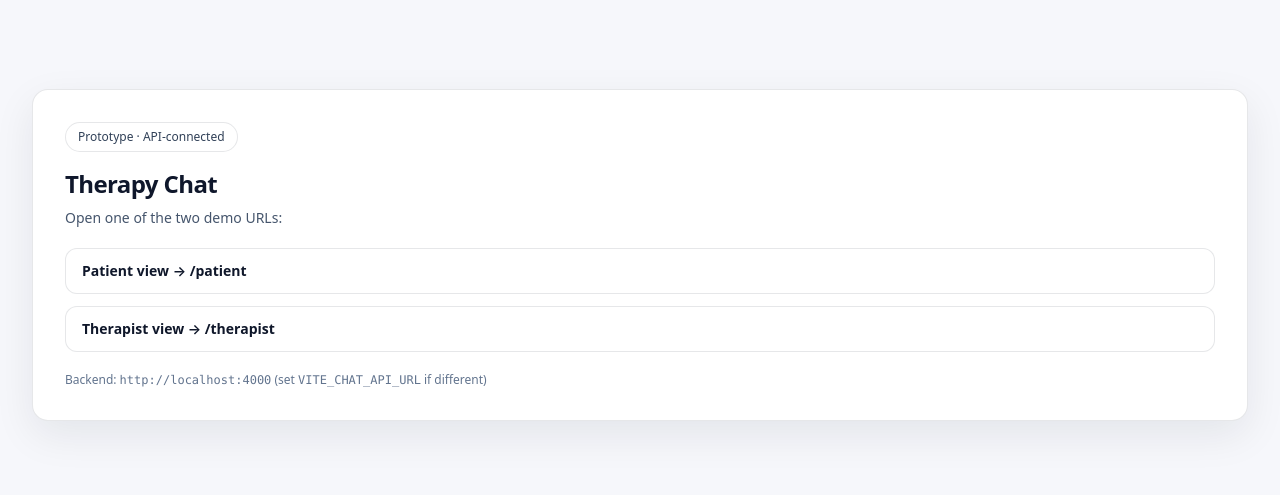
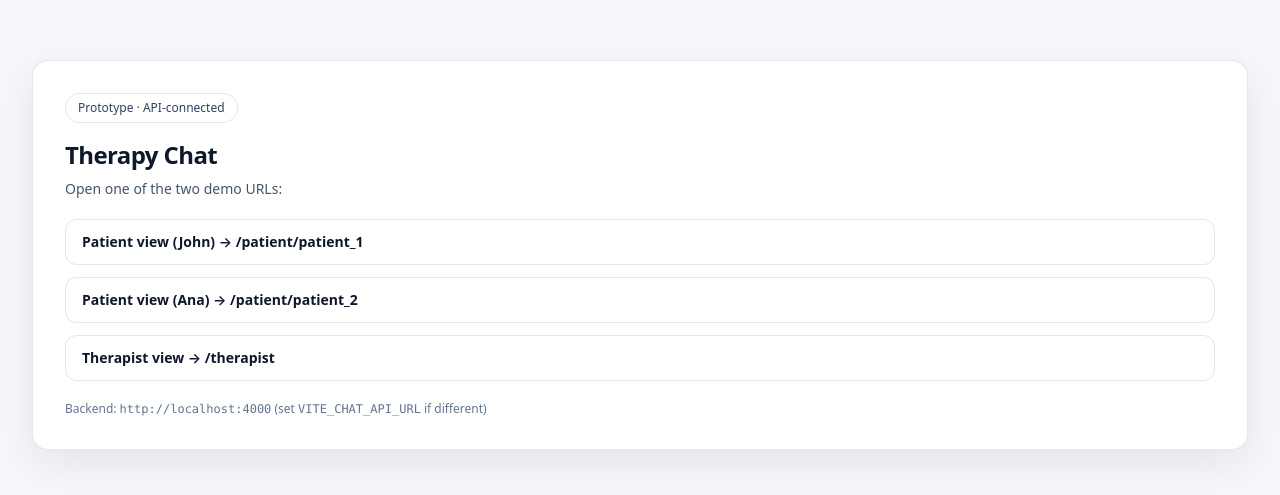
Before and after one commit to alonzojoe/chat-front, a React (Vite) app: page / in a window 1280 px wide. Shown: the part 145-640 px from the top of the page. Built offline with nearby package versions, Linux system fonts and the light colour scheme; no server answers.

Commit message:
feat: add Ana patient demo link + therapist starts with no selected conversation

```diff
--- a/src/app/App.tsx
+++ b/src/app/App.tsx
@@ -8,11 +8,24 @@ import { Card, Container, IconButton, Pill, PrimaryButton, cx } from '../shared/
 
 // Demo mapping (matches backend seed.sql)
 const DEMO = {
-  patient: { id: 'patient_1', name: 'John Doe', email: 'john@example.com', role: 'user' as const },
-  therapist: { id: 'therapist_10', name: 'Dr. Sarah Johnson', email: 'sarah@example.com', role: 'therapist' as const },
-  patientActorId: 'patient_1',
+  patients: {
+    patient_1: { id: 'patient_1', name: 'John Cruz', email: 'john@example.com', role: 'user' as const },
+    patient_2: { id: 'patient_2', name: 'Ana Santos', email: 'ana@example.com', role: 'user' as const },
+  },
+  therapist: { id: 'therapist_10', name: 'Dr. Reyes', email: 'reyes@example.com', role: 'therapist' as const },
   therapistActorId: 'therapist_10',
-};
+} as const;
+
+function demoPatientFromPath(pathname: string): User {
+  // default patient
+  if (pathname.startsWith('/patient/patient_2')) return DEMO.patients.patient_2 as unknown as User;
+  return DEMO.patients.patient_1 as unknown as User;
+}
+
+function demoPatientActorIdFromPath(pathname: string): string {
+  if (pathname.startsWith('/patient/patient_2')) return 'patient_2';
+  return 'patient_1';
+}
 
 const Header = ({ currentUser }: { currentUser: User }) => {
   const nav = useNavigate();
@@ -38,7 +51,7 @@ const Header = ({ currentUser }: { currentUser: User }) => {
         <div className="flex items-center gap-2">
           <div className="hidden sm:flex items-center gap-2">
             <Link
-              to="/patient"
+              to="/patient/patient_1"
               className={cx(
                 'rounded-xl border px-3 py-2 text-sm font-semibold',
                 loc.pathname.startsWith('/patient')
@@ -85,10 +98,16 @@ function Home() {
 
           <div className="mt-5 grid gap-3">
             <Link
-              to="/patient"
+              to="/patient/patient_1"
               className="rounded-xl border border-border bg-white hover:bg-surface-2 px-4 py-3 text-sm font-semibold"
             >
-              Patient view → /patient
+              Patient view (John) → /patient/patient_1
+            </Link>
+            <Link
+              to="/patient/patient_2"
+              className="rounded-xl border border-border bg-white hover:bg-surface-2 px-4 py-3 text-sm font-semibold"
+            >
+              Patient view (Ana) → /patient/patient_2
             </Link>
             <Link
               to="/therapist"
@@ -109,7 +128,9 @@ function Home() {
 
 function App() {
   const loc = useLocation();
-  const currentUser = loc.pathname.startsWith('/therapist') ? (DEMO.therapist as User) : (DEMO.patient as User);
+  const currentUser = loc.pathname.startsWith('/therapist')
+    ? (DEMO.therapist as unknown as User)
+    : demoPatientFromPath(loc.pathname);
 
   return (
     <div className="min-h-screen flex flex-col">
@@ -120,7 +141,11 @@ function App() {
           <Route path="/" element={<Home />} />
           <Route
             path="/patient"
-            element={<UserChatPage currentUser={currentUser} actorId={DEMO.patientActorId} />}
+            element={<UserChatPage currentUser={currentUser} actorId={demoPatientActorIdFromPath(loc.pathname)} />}
+          />
+          <Route
+            path="/patient/:actorId"
+            element={<UserChatPage currentUser={currentUser} actorId={demoPatientActorIdFromPath(loc.pathname)} />}
           />
           <Route
             path="/therapist"
--- a/src/pages/therapist-chat/ui/TherapistChatPage.tsx
+++ b/src/pages/therapist-chat/ui/TherapistChatPage.tsx
@@ -112,11 +112,11 @@ export const TherapistChatPage: React.FC<TherapistChatProps> = ({ actorId }) =>
   const apptsQuery = useAppointments('therapist', actorId);
   const threads = apptsQuery.data ?? [];
 
+  // Do NOT auto-select a conversation on load (therapist starts with no active thread).
   useEffect(() => {
-    if (!active && threads.length > 0) {
-      activeAppointmentIdRef.current = threads[0].appointmentId;
-      setActive(threads[0]);
-      setMobileMode('chat');
+    // when threads load, keep list view on mobile
+    if (threads.length > 0 && mobileMode !== 'list' && !active) {
+      setMobileMode('list');
     }
     // eslint-disable-next-line react-hooks/exhaustive-deps
   }, [threads.length]);
```
